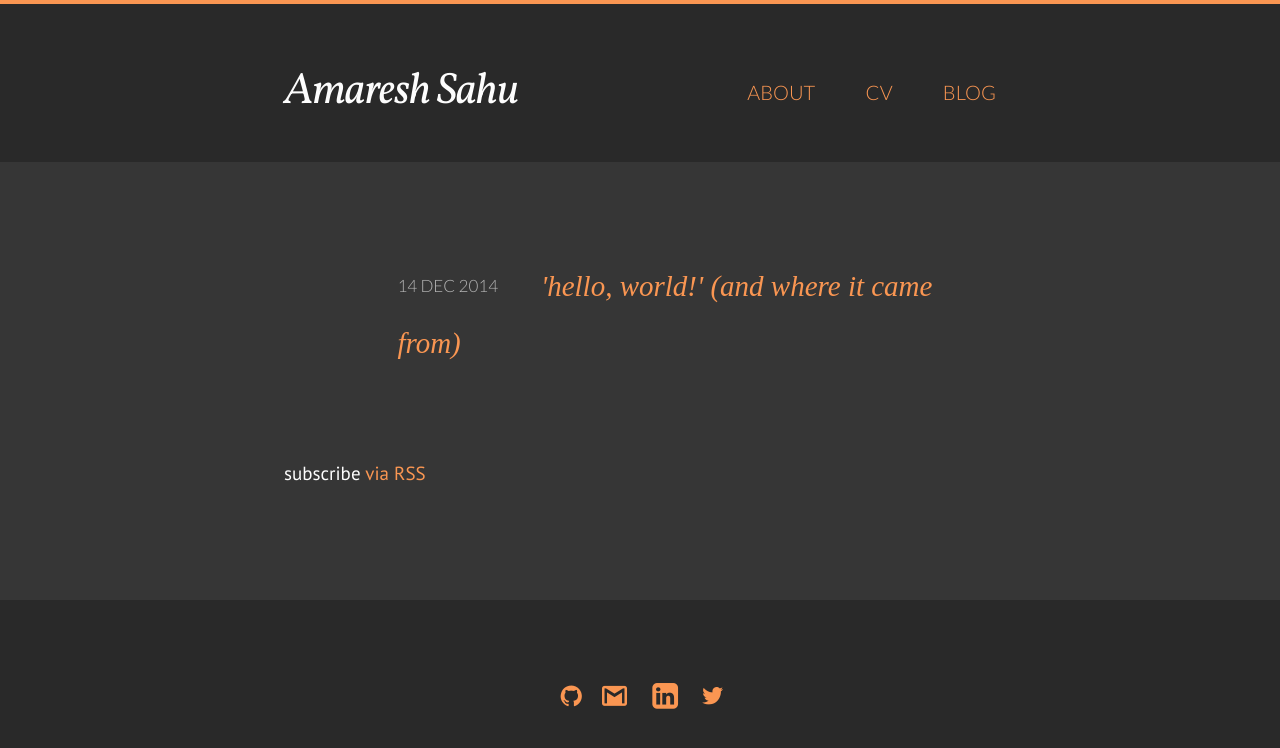
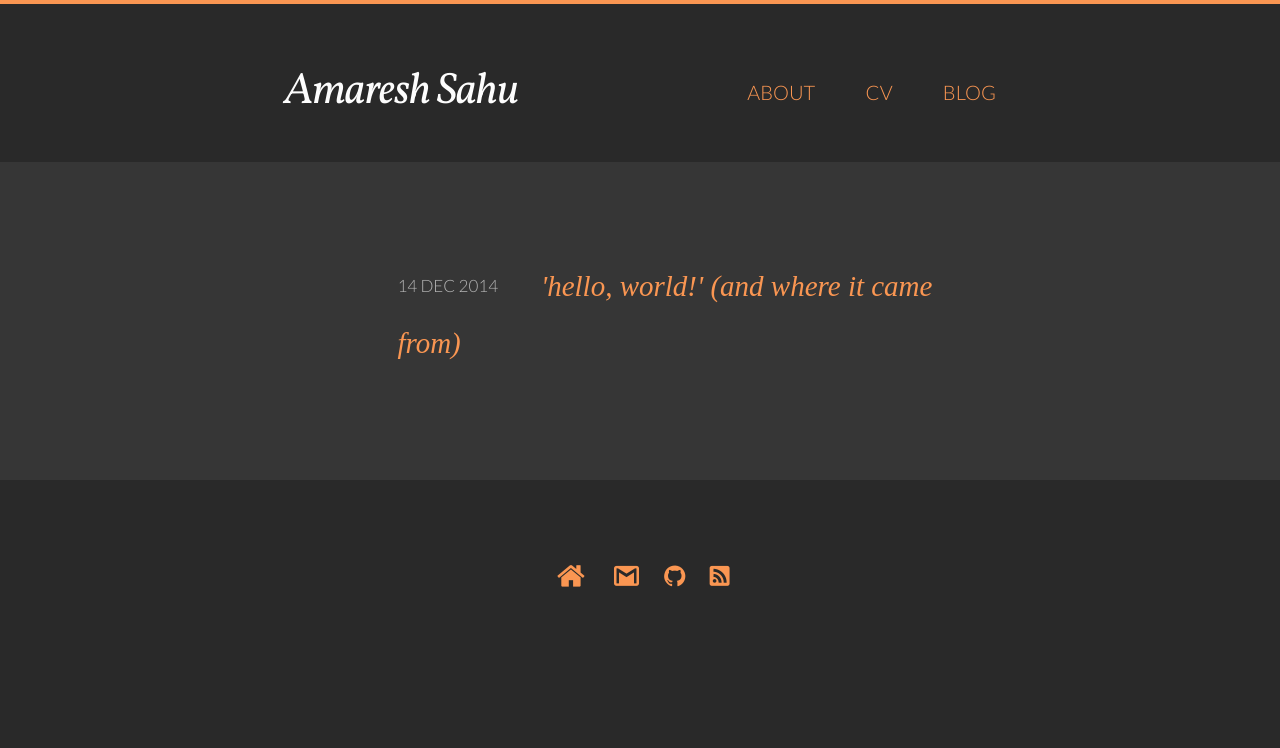
Before and after one commit to amaresh-sahu/amaresh-sahu.github.io, a Jekyll site: the page built from index.html, in a window 1280 px wide. Shown: the top 748 px of the page. Built offline with Jekyll 4.4.1, drawn with Linux system fonts in a browser that asks for light colours; some web fonts are replaced.

Commit message:
moved rss from home page to footer

```diff
--- a/_includes/footer.html
+++ b/_includes/footer.html
@@ -1,17 +1,25 @@
 <footer class="site-footer">
 
-  <a href="https://github.com/{{ site.github_username }}">
-  <span class="icon-github17"></span>
+  <a href="{{ site.baseurl }}/">
+  <span class="icon-home78"></span>
   </a>
   <a href="mailto:{{ site.email }}">
   <span class="icon-gmail3"></span>
   </a>
+  <a href="https://github.com/{{ site.github_username }}">
+  <span class="icon-github17"></span>
+  </a>
+  <a href="{{ "/feed.xml" | prepend: site.baseurl }}">
+  <span class="icon-wifi13"></span>
+  </a>
+  <!--
   <a href="https://www.linkedin.com/pub/amaresh-sahu/96/5ab/73">
   <span class="icon-linkedin9"></span>
   </a>
   <a href="https://twitter.com/{{ site.twitter_username }}">
   <span class="icon-twitter8"></span>
-  </a>
+  </a>-->
+
 
 <!--
 
--- a/_sass/_layout.scss
+++ b/_sass/_layout.scss
@@ -106,9 +106,11 @@
     text-align: center;
     font-size: $site-footer-font-size;
     a {
-        &:not(:first-child) {
-            margin-left: $site-footer-icon-spacing;
-        }
+        /*&:not(:first-child) {
+            padding-left: $site-footer-icon-spacing;
+        }*/
+        margin-left: $site-footer-icon-spacing;
+        margin-right: $site-footer-icon-spacing;
     }
 }
 
--- a/css/main.scss
+++ b/css/main.scss
@@ -66,7 +66,7 @@ $site-title-hover-color: $text-grey-dark-white;
 // site-footer
 
 $site-footer-padding-top: 70px;
-$site-footer-padding-bottom: 100px;
+$site-footer-padding-bottom: 120px;
 $site-footer-font-size: 30px;
 $site-footer-icon-spacing: 5px;
 $site-footer-margin-bottom: 22px;
@@ -207,6 +207,9 @@ $on-laptop:        800px;
 	-moz-osx-font-smoothing: grayscale;
 }
 
+.icon-wifi13:before {
+	content: "\e605";
+}
 .icon-home78:before {
 	content: "\e604";
 }
--- a/index.html
+++ b/index.html
@@ -18,6 +18,6 @@ title: "Blog"
     {% endfor %}
   </ul>
 
-  <p class="rss-subscribe">subscribe <a href="{{ "/feed.xml" | prepend: site.baseurl }}">via RSS</a></p>
+  <!--<p class="rss-subscribe">subscribe <a href="{{ "/feed.xml" | prepend: site.baseurl }}">via RSS</a></p>-->
 
 </div>
```
Also changed, not shown: cv.md (+1 -1 lines), fonts/icomoon.ttf, fonts/icomoon.woff, fonts/svg/github17.svg (added), fonts/svg/gmail3.svg (added), fonts/svg/home78.svg (added), fonts/svg/linkedin9.svg (added), fonts/svg/twitter8.svg (added), fonts/svg/wifi13.svg (added), 2 other files.
